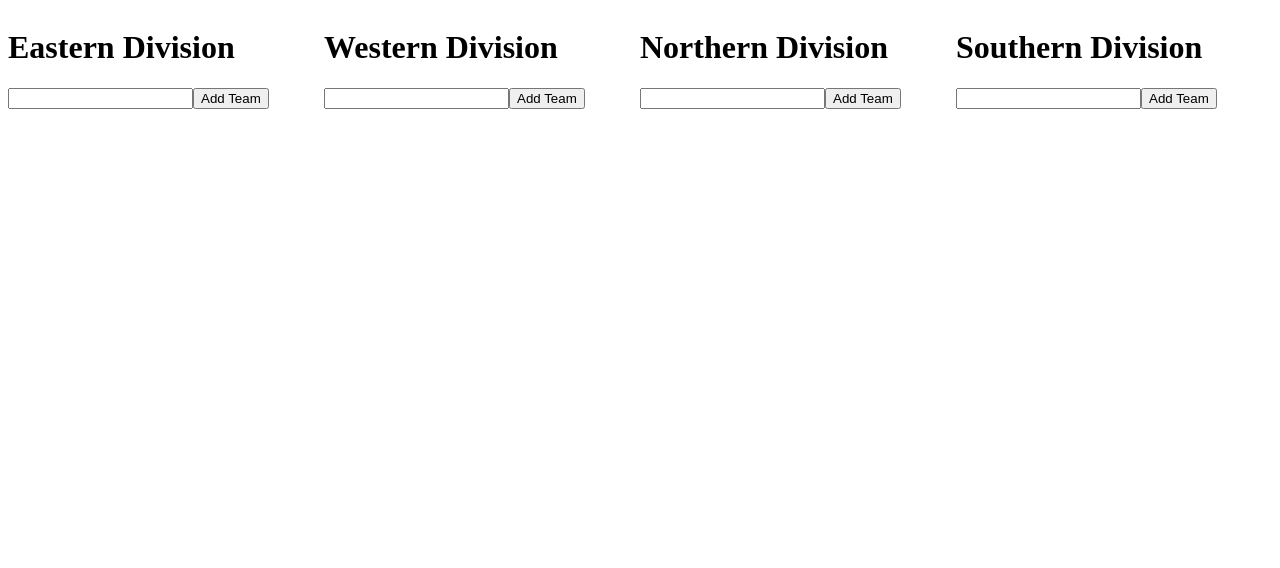
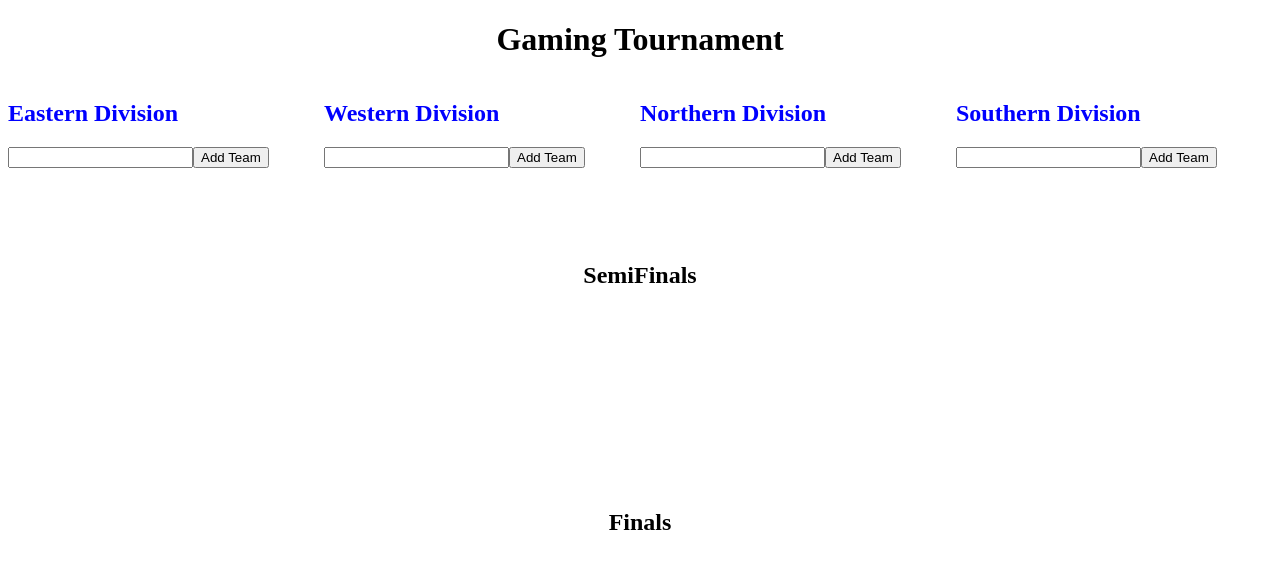
Before and after one commit to akingbe1/tournament-app, an Angular app: page / in a window 1280 px wide. Shown: the top 568 px of the page. Built offline with nearby package versions, Linux system fonts and the light colour scheme.

Commit message:
SemiFinal team placement working

```diff
--- a/src/app/tournament-teams/tournament-teams.component.css
+++ b/src/app/tournament-teams/tournament-teams.component.css
@@ -1,6 +1,12 @@
 .column {
     float: left;
     width: 25%;
+}
+
+.column2 {
+	float: left;
+	width: 50%;
+	text-align: center;
 }
 
 .bottom {
@@ -14,3 +20,15 @@
 
      /*z-index: 9999;*/
 }
+
+h2.first-round {
+	color: blue;
+}
+
+h2.next-round {
+	text-align: center;
+}
+
+h1 {
+	text-align: center;
+}
--- a/src/app/tournament-teams/tournament-teams.component.html
+++ b/src/app/tournament-teams/tournament-teams.component.html
@@ -1,9 +1,12 @@
+<div>
+	<h1>Gaming Tournament</h1>
+</div>
 <div class="row">
 	<div class="column">
-		<h1>Eastern Division</h1>
+		<h2 class="first-round">Eastern Division</h2>
 		<ul>
 			<li *ngFor="let team of teams"
-			(click)="onTeamClicked(team)">
+			(click)="onLeftTeamClicked(team)">
 			{{ team.name }}
 			</li>
 		</ul>
@@ -11,10 +14,10 @@
 		<button (click)="addTeam(team)">Add Team</button>
 	</div>
 	<div class="column">
-		<h1>Western Division</h1>
+		<h2 class="first-round">Western Division</h2>
 		<ul>
 			<li *ngFor="let westernTeam of westernTeams"
-			(click)="onTeamClicked(westernTeam)">
+			(click)="onLeftTeamClicked(westernTeam)">
 			{{ westernTeam.name }}
 			</li>
 		</ul>
@@ -22,20 +25,20 @@
 		<button (click)="addTeamWest(westernTeam)">Add Team</button>
 	</div>
 	<div class="column">
-		<h1>Northern Division</h1>
+		<h2 class="first-round">Northern Division</h2>
 		<ul>
 			<li *ngFor="let northernTeam of northernTeams"
-			(click)="onTeamClicked(northernTeam)">
+			(click)="onRightTeamClicked(northernTeam)">
 			{{ northernTeam.name }}</li>
 		</ul>
 		<input type="text" #northernTeam>
 		<button (click)="addTeamNorth(northernTeam)">Add Team</button>
 	</div>
 	<div class="column">
-		<h1>Southern Division</h1>
+		<h2 class="first-round">Southern Division</h2>
 		<ul>
 			<li *ngFor="let southernTeam of southernTeams"
-			(click)="onTeamClicked(southernTeam)">
+			(click)="onRightTeamClicked(southernTeam)">
 			{{ southernTeam.name }}</li>
 		</ul>
 		<input type="text" #southernTeam>
@@ -43,19 +46,30 @@
 	</div>
 </div>
 
-<br><br><br><br><br><br><br><br><br><br><br><br><br><br><br><br>
+<br><br><br><br><br><br><br><br><br>
 
 
-<div>
-	<li *ngFor="let semiFinal of semiFinals"
-		(click)="onSemiFinalTeamClicked(semiFinal)">
-		{{ semiFinal.name }}
-	</li>
+<div class="row">
+	<h2 class="next-round">SemiFinals</h2>
+	<div class="column2">
+		<li *ngFor="let leftSemiFinal of leftSemiFinals"
+			(click)="onSemiFinalTeamClicked(leftSemiFinal)">
+			{{ leftSemiFinal.name }}
+		</li>
+	</div>
+	<div class="column2">
+		<li *ngFor="let rightSemiFinal of rightSemiFinals"
+			(click)="onSemiFinalTeamClicked(rightSemiFinal)">
+			{{ rightSemiFinal.name }}
+		</li>
+	</div>
 </div>
+
 
 <br><br><br><br><br><br><br><br><br><br>
 
 <div>
+	<h2 class="next-round">Finals</h2>
 	<ul>
 		<li *ngFor="let final of finals"
 		(click)="onWinningTeamClicked(final)">
--- a/src/app/tournament-teams/tournament-teams.component.ts
+++ b/src/app/tournament-teams/tournament-teams.component.ts
@@ -10,7 +10,8 @@ export class TournamentTeamsComponent implements OnInit {
 	westernTeams = [];
 	northernTeams = [];
 	southernTeams = [];
-	semiFinals = [];
+	leftSemiFinals = [];
+	rightSemiFinals = [];
 	finals = [];
 	champion = [];
 
@@ -40,11 +41,19 @@ export class TournamentTeamsComponent implements OnInit {
   	this.southernTeams.push({name: team.value});
   	team.value = '';
   };
-  onTeamClicked(team) {
-  	this.semiFinals.push(team);
 
-  	console.log(team.name);
+
+  onLeftTeamClicked(team) {
+  	this.leftSemiFinals.push(team);
+	console.log(team.name);
   };
+
+   onRightTeamClicked(team) {
+  	this.rightSemiFinals.push(team);
+	console.log(team.name);
+  };
+
+
   onSemiFinalTeamClicked(team) {
   	this.finals.push(team);
   	console.log(team);
```
